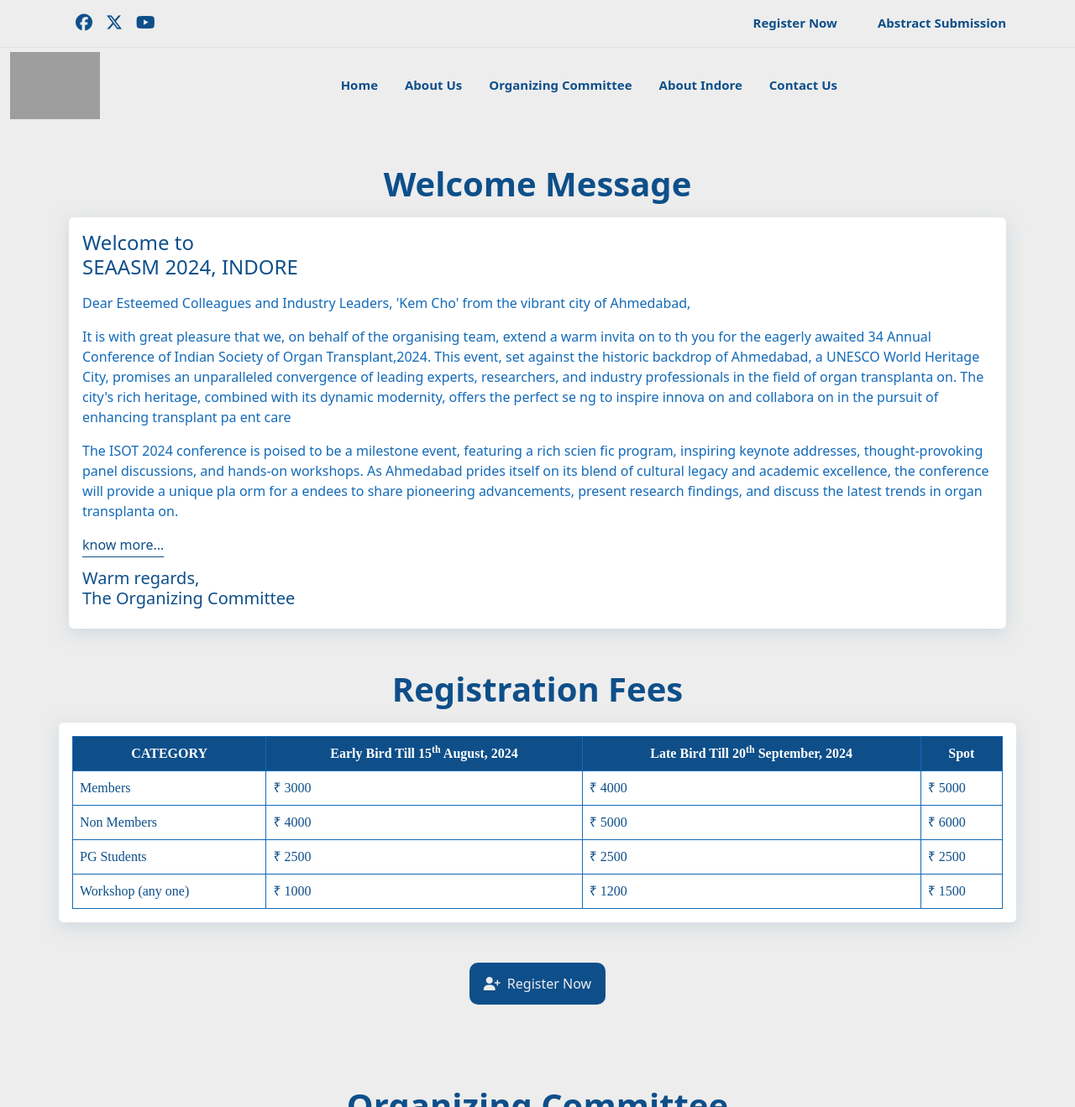
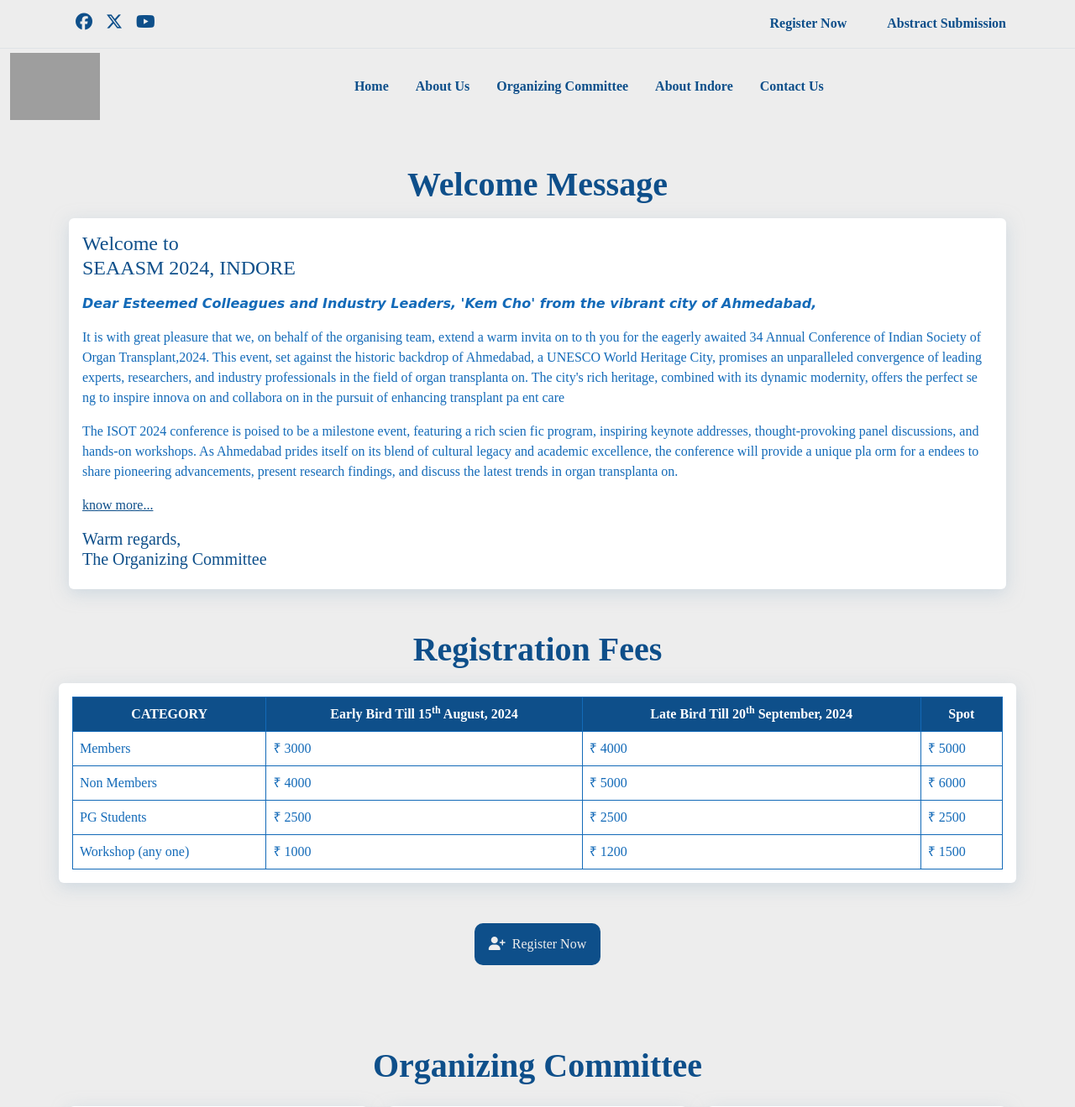
Before and after one commit to Maharshi-Pithava-Ordex/SEAASM24, a PHP site: page / in a window 1280 px wide. Shown: the top 1319 px of the page at 84% size. Run offline with PHP 8.4, Linux system fonts and the light colour scheme; some web fonts are replaced; grey boxes are pictures that could not be loaded.

Commit message:
all pages done

```diff
--- a/footer.php
+++ b/footer.php
@@ -1,8 +1,8 @@
 <?php ?>
 <div class="container-fluid">
     <div class="row justify-content-center p-2 px-md-5 py-4">
-        <div class="col-md-6">
-            <!-- <div class="row">
+        <!-- <div class="col-md-6">
+            <div class="row">
                 <div class="col-md-3 d-flex justify-content-md-center">
                     <img src="imgs/sacretarial.png" height="120" alt="sacretarial">
                 </div>
@@ -24,8 +24,8 @@
                             9099331357</a>
                     </div>
                 </div>
-            </div> -->
-        </div>
+            </div>
+        </div> -->
         <div class="col-md-6 mt-5 mt-md-0">
             <div class="row">
                 <div class="col-md-3 d-flex justify-content-md-center">
--- a/index.php
+++ b/index.php
@@ -53,7 +53,8 @@
                     <h4 class="mb-3 bluetext">Welcome to<br>
                         SEAASM 2024, INDORE</h4>
                     <div class="welcomeMsg">
-                        <p class="lightbluetext">Dear Esteemed Colleagues and Industry Leaders, 'Kem Cho' from the
+                        <p class="lightbluetext cursivetext">Dear Esteemed Colleagues and Industry Leaders, 'Kem Cho'
+                            from the
                             vibrant
                             city of Ahmedabad,</p>
                         <p class="lightbluetext text-justify">It is with great pleasure that we, on behalf of the
--- a/scss/_navbar.scss
+++ b/scss/_navbar.scss
@@ -1,7 +1,6 @@
 .nav-link {
     transition: 0.3s all ease-in;
     border-bottom: 1px solid transparent;
-    font-size: 15px;
     color: $blue;
 
     &:hover {
--- a/scss/style.css
+++ b/scss/style.css
@@ -1,3 +1,11 @@
+@font-face {
+  font-family: headingtext;
+  src: url(../fonts/JosefinSans-Regular.ttf);
+}
+@font-face {
+  font-family: cursive;
+  src: url(../fonts/MrDafoe-Regular.ttf);
+}
 ::-webkit-scrollbar {
   width: 3px !important;
   height: 3px !important;
@@ -31,6 +39,7 @@
 
 body {
   background-color: #ededed;
+  font-family: "Times New Roman", Times, serif;
 }
 
 .bluetext {
@@ -43,6 +52,16 @@ body {
 
 .greentext {
   color: #6cbd45;
+}
+
+.headingtext {
+  font-family: headingtext;
+}
+
+.cursivetext {
+  font-family: cursive;
+  font-style: italic;
+  font-weight: bold;
 }
 
 .customshadow {
@@ -67,7 +86,6 @@ body {
 
 .links {
   color: #0e4f8a;
-  text-underline-offset: 0.5rem;
   transition: 0.3s all ease;
 }
 .links:hover {
@@ -77,12 +95,10 @@ body {
 .table-responsive .border-primary {
   border-color: #136ab8 !important;
 }
-
 .table-responsive .table th,
 .table-responsive .table td {
   background: transparent !important;
 }
-
 .table-responsive .table th {
   color: #fff;
   background-color: #0e4f8a !important;
@@ -90,16 +106,32 @@ body {
   font-weight: 600;
   text-align: center;
 }
-
 .table-responsive .table td {
-  color: #0e4f8a;
-  font-family: poppins;
+  color: #136ab8;
 }
 
+#breadcrumb_container {
+  background: linear-gradient(rgba(11, 11, 11, 0.6), rgba(11, 11, 11, 0.6)), url("https://t4.ftcdn.net/jpg/03/32/57/51/360_F_332575182_45ZsbUqp7HiEMxXTkRyJkBJnVL0MsrEm.webp");
+  background-position: center center;
+  background-size: cover;
+  background-repeat: no-repeat;
+  height: 40vh;
+}
+#breadcrumb_container .row {
+  height: -webkit-fill-available;
+}
+#breadcrumb_container .row h1 {
+  font-size: 5rem;
+}
+
+@media only screen and (max-width: 450px) {
+  #breadcrumb_container .row h1 {
+    font-size: 3rem;
+  }
+}
 .nav-link {
   transition: 0.3s all ease-in;
   border-bottom: 1px solid transparent;
-  font-size: 15px;
   color: #0e4f8a;
 }
 .nav-link:hover {
@@ -112,4 +144,23 @@ body {
 }
 .navbar-toggler span {
   color: #0e4f8a;
+}
+
+input,
+textarea {
+  border: 0 !important;
+  border-bottom: 1px solid #0e4f8a !important;
+  border-radius: 0 !important;
+  background: transparent !important;
+}
+
+input:focus,
+textarea:focus {
+  border-color: #6cbd45 !important;
+  box-shadow: none !important;
+}
+
+label::after,
+label::after {
+  background: transparent !important;
 }/*# sourceMappingURL=style.css.map */
--- a/scss/style.scss
+++ b/scss/style.scss
@@ -1,4 +1,14 @@
 @import "variables";
+
+@font-face {
+    font-family: headingtext;
+    src: url(../fonts/JosefinSans-Regular.ttf);
+}
+
+@font-face {
+    font-family: cursive;
+    src: url(../fonts/MrDafoe-Regular.ttf);
+}
 
 ::-webkit-scrollbar {
     width: 3px !important;
@@ -28,6 +38,7 @@
 
 body {
     background-color: $bg;
+    font-family: 'Times New Roman', Times, serif;
 }
 
 .bluetext {
@@ -40,6 +51,16 @@ body {
 
 .greentext {
     color: $green;
+}
+
+.headingtext {
+    font-family: headingtext;
+}
+
+.cursivetext {
+    font-family: cursive;
+    font-style: italic;
+    font-weight: bold;
 }
 
 .customshadow {
@@ -66,7 +87,6 @@ body {
 
 .links {
     color: $blue;
-    text-underline-offset: 0.5rem;
     transition: 0.3s all ease;
 
     &:hover {
@@ -74,26 +94,59 @@ body {
     }
 }
 
-.table-responsive .border-primary {
+// home page table
+.table-responsive {
+    .border-primary {
         border-color: $lightblue !important;
     }
 
-.table-responsive .table th,
-.table-responsive .table td {
+    .table {
+
+        th,
+        td {
             background: transparent !important;
         }
 
-.table-responsive .table th {
-    color: #fff;
+        th {
+            color: $white;
             background-color: $blue !important;
             font-family: headingtext;
             font-weight: 600;
             text-align: center;
         }
 
-.table-responsive .table td {
-    color: $blue;
-    font-family: poppins;
+        td {
+            color: $lightblue;
+        }
+    }
+}
+
+
+#breadcrumb_container {
+    background: linear-gradient(rgba(11, 11, 11, .6), rgba(11, 11, 11, .6)), url('https://t4.ftcdn.net/jpg/03/32/57/51/360_F_332575182_45ZsbUqp7HiEMxXTkRyJkBJnVL0MsrEm.webp');
+    background-position: center center;
+    background-size: cover;
+    background-repeat: no-repeat;
+    height: 40vh;
+
+    .row {
+        height: -webkit-fill-available;
+
+        h1 {
+            font-size: 5rem;
+        }
+    }
+}
+
+@media only screen and (max-width:450px) {
+    #breadcrumb_container {
+        .row {
+            h1 {
+                font-size: 3rem;
+            }
+        }
+    }
 }
 
 @import "navbar";
+@import "contact";
```
Also changed, not shown: 1 other file. Lines whose indentation alone changed are shown as unchanged.
